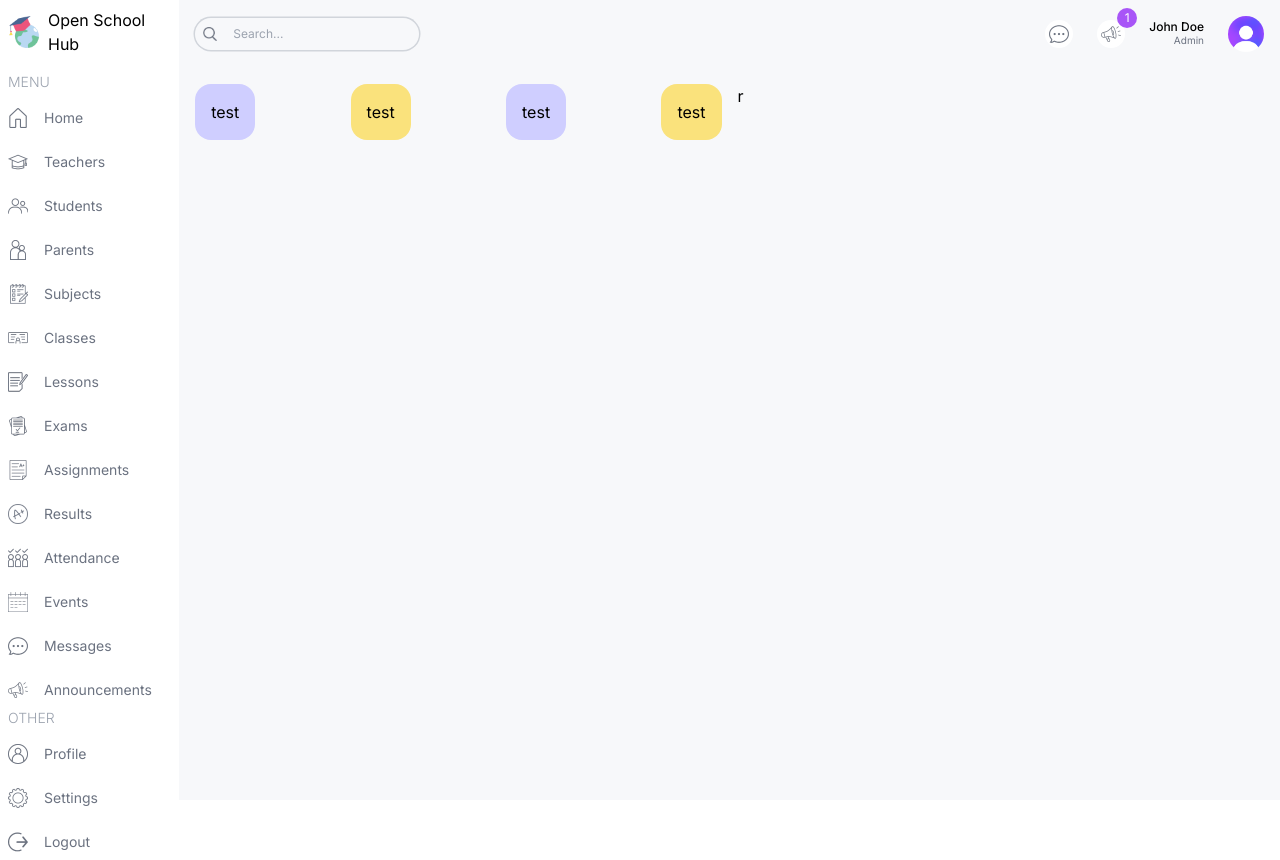
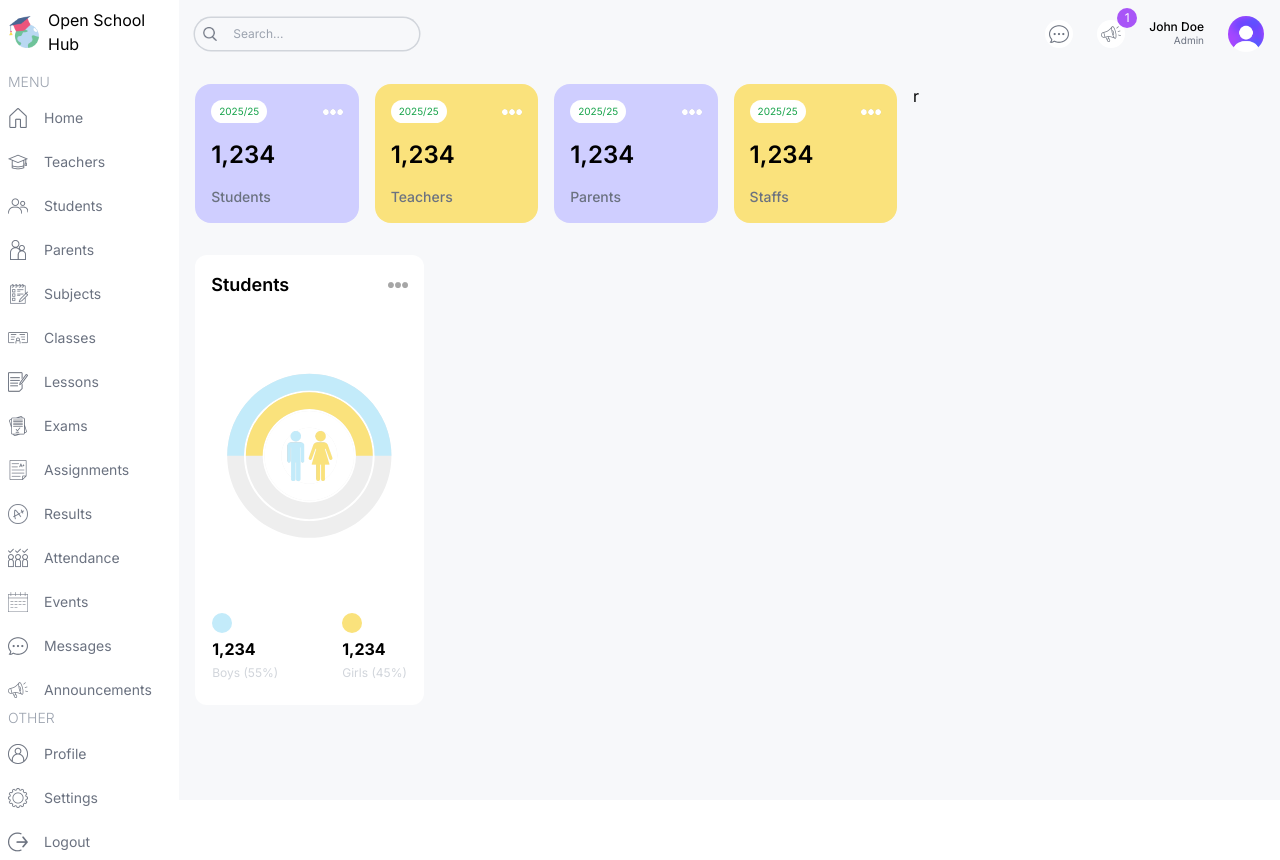
Before and after one commit to ZUBERKHAN034/next-openschoolhub-fe, a Next.js app: page /admin in a window 1280 px wide. Built offline with nearby package versions, Linux system fonts and the light colour scheme.

Commit message:
✨ Enhance AdminPage with UserCard and CountChart components

```diff
--- a/src/app/(dashboard)/admin/page.tsx
+++ b/src/app/(dashboard)/admin/page.tsx
@@ -1,22 +1,32 @@
-import UserCard from "@/components/UserCard"
+import UserCard from '@/components/UserCard';
+import CountChart from '@/components/CountChart';
 
 const AdminPage = () => {
 	return (
-    <div className='p-4 flex gap-4 flex-col md:flex-row'>
+		<div className="p-4 flex gap-4 flex-col md:flex-row">
 			{/* LEFT */}
-      <div className="w-full lg:w-2/3">
+			<div className="w-full lg:w-2/3 flex flex-col gap-8">
 				{/* USER CARDS */}
-        <div className="flex gap-4 justify-between">
-          <UserCard type="student"/>
-          <UserCard type="teacher"/>
-          <UserCard type="parent"/>
-          <UserCard type="staff"/>
+				<div className="flex gap-4 justify-between flex-wrap">
+					<UserCard type="student" />
+					<UserCard type="teacher" />
+					<UserCard type="parent" />
+					<UserCard type="staff" />
 				</div>
+				{/* MIDDLE CHARTS */}
+				<div className="flex gap-4 flex-col lg:flex-row">
+					{/* COUNT CHARTS */}
+					<div className="w-full lg:w-1/3 h-[450px]">
+						<CountChart />
+					</div>
+					{/* ATTENDANCE CHARTS */}
+					<div className="w-full lg:w-2/3 h-[450px]"></div>
+				</div>
+				{/* BOTTOM CHARTS */}
+				<div className=""></div>
 			</div>
 			{/* RIGHT */}
-      <div className="w-full lg:w-2/3">
-        r
-      </div>
+			<div className="w-full lg:w-1/3">r</div>
 		</div>
 	);
 };
--- /dev/null
+++ b/src/components/CountChart.tsx
@@ -0,0 +1,70 @@
+'use client';
+import Image from 'next/image';
+import { RadialBarChart, RadialBar, ResponsiveContainer } from 'recharts';
+
+const data = [
+	{
+		name: 'Tota;',
+		count: 100,
+		fill: 'white',
+	},
+	{
+		name: 'Girls',
+		count: 50,
+		fill: '#FAE27C',
+	},
+	{
+		name: 'Boys',
+		count: 50,
+		fill: '#C3EBFA',
+	},
+];
+
+const CountChart = () => {
+	return (
+		<div className="bg-white rounded-xl w-full h-full p-4">
+			{/* TITLE */}
+			<div className="flex justify-between items-center">
+				<h1 className="text-lg font-semibold">Students</h1>
+				<Image src="/moreDark.png" alt="" width={20} height={20} />
+			</div>
+			{/* CHART */}
+			<div className="relative w-full h-[75%]">
+				<ResponsiveContainer>
+					<RadialBarChart
+						cx="50%"
+						cy="50%"
+						innerRadius="40%"
+						outerRadius="100%"
+						barSize={32}
+						data={data}
+					>
+						<RadialBar background dataKey="count" />
+					</RadialBarChart>
+				</ResponsiveContainer>
+				<Image
+					src="/maleFemale.png"
+					alt=""
+					width={50}
+					height={50}
+					className="absolute top-1/2 left-1/2 -translate-x-1/2 -translate-y-1/2"
+				/>
+			</div>
+			{/* BOTTOM */}
+			<div className="flex justify-center gap-16">
+				<div className="flex flex-col gap-1">
+					<div className="w-5 h-5 bg-customSky rounded-full"></div>
+					<h1 className="font-bold">1,234</h1>
+					<h2 className="text-xs text-gray-300">Boys (55%)</h2>
+				</div>
+				<div className="flex flex-col gap-1">
+					<div className="w-5 h-5 bg-customYellow rounded-full"></div>
+					<h1 className="font-bold">1,234</h1>
+					<h2 className="text-xs text-gray-300">Girls (45%)</h2>
+				</div>
+			</div>
+		</div>
+	);
+};
+
+export default CountChart;
--- a/src/components/UserCard.tsx
+++ b/src/components/UserCard.tsx
@@ -1,9 +1,17 @@
-const UserCard = ({type}:{type:string}) => {
-  return (
-    <div className="rounded-2xl odd:bg-customPurple even:bg-customYellow p-4">
-test
-    </div>
-  )
+import Image from 'next/image';
+const UserCard = ({ type }: { type: string }) => {
+	return (
+		<div className="rounded-2xl odd:bg-customPurple even:bg-customYellow p-4 flex-1 min-[130px]">
+			<div className="flex justify-between items-center">
+				<span className="text-[10px] bg-white px-2 py-1 rounded-full text-green-600">
+					2025/25
+				</span>
+				<Image src="/more.png" alt="" width={20} height={20} />
+			</div>
+			<h1 className="text-2xl  font-semibold my-4">1,234</h1>
+			<h2 className="capitalize text-sm font-medium text-gray-500">{type}s</h2>
+		</div>
+	);
 };
 
 export default UserCard;
```
Also changed, not shown: package.json (+5 -4 lines), 1 other file (tests, documents, lock files or other folders). Lines whose indentation alone changed are shown as unchanged.
